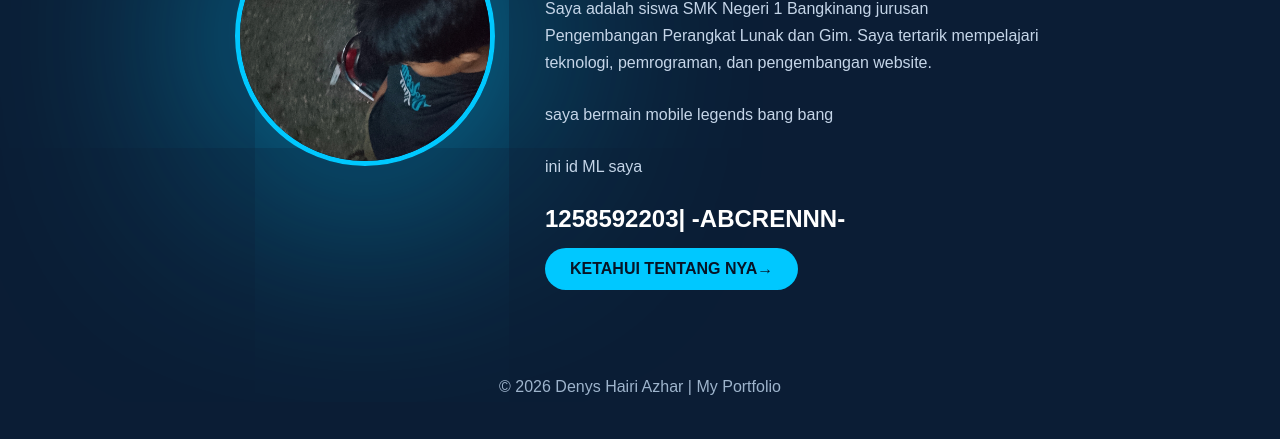
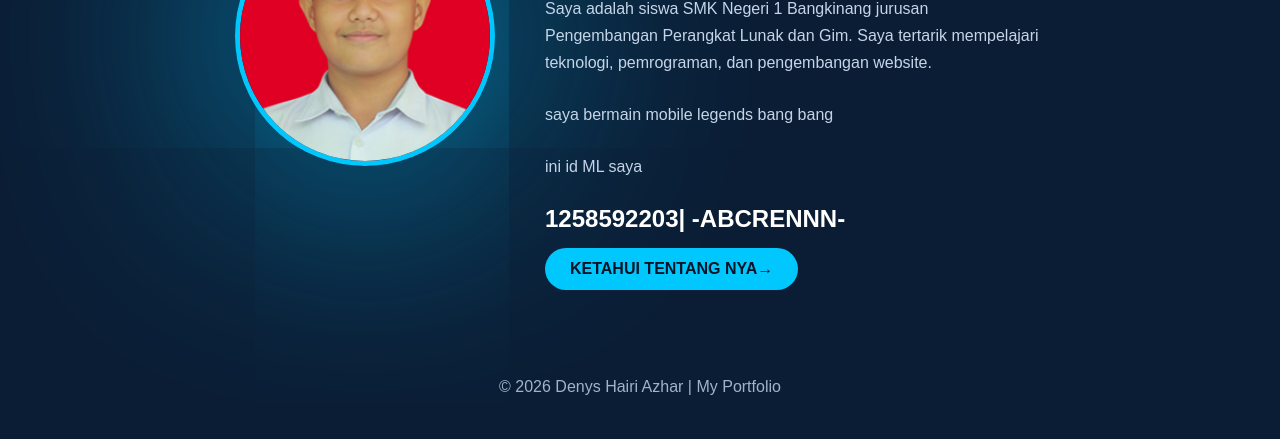
Before and after one commit to ABCRENN/Tentang-hairi, a plain HTML site: page index.html in a window 1280 px wide. Shown: the part 361-800 px from the top of the page. Drawn offline with Linux system fonts and the light colour scheme.

Commit message:
Fix image source in index.html

```diff
--- a/index.html
+++ b/index.html
@@ -18,7 +18,7 @@
 
     <section class="home">
         <div class="foto">
-            <img src="profille 3.jpg" alt="Foto HAIRI">
+            <img src="profille.jpg" alt="Foto HAIRI">
         </div>
 
         <div class="isi">
```
